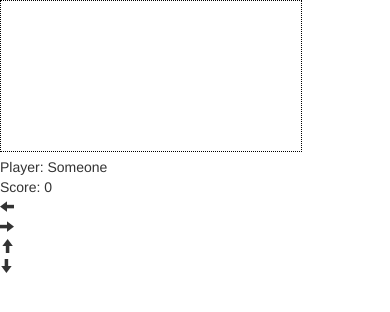
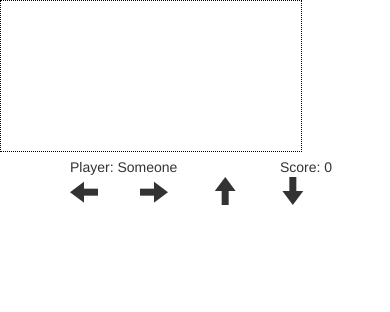
Before and after one commit to jhenriquez/flatland, a website: page app/game.html in a window 390 px wide. Drawn offline with Linux system fonts and the light colour scheme.

Commit message:
Fixed control icon locations.

```diff
--- a/app/css/game-default.css
+++ b/app/css/game-default.css
@@ -12,7 +12,12 @@ li span {
 }
 
 canvas {
+	margin: auto;
 	border: 1px dotted black;
+}
+
+i.glyphicon {
+ font-size: 2em;
 }
 
 #GameOver {
--- a/app/game.html
+++ b/app/game.html
@@ -35,24 +35,24 @@
 			</div>
 		</div>
 		<div class="row">
-			<div class="col-md-4 col-md-offset-2">
+			<div class="col-md-4 col-md-offset-2 col-xs-4 col-xs-offset-2">
 				Player: <span id="player">Someone</span>
 			</div>
-			<div class="col-md-4 col-md-offset-2">
+			<div class="col-md-4 col-md-offset-2 col-xs-4 col-xs-offset-2">
 				Score: <span id="score">0</span>
 			</div>
 		</div>
 		<div class="row">
-			<div id="left" class="col-sm-1 col-sm-offset-4">
+			<div id="left" class="hidden-md hidden-sm hidden-lg col-xs-2 col-xs-offset-2">
 				<i class="glyphicon glyphicon-arrow-left"></i>
 			</div>
-			<div id="right" class="col-sm-1">
+			<div id="right" class="hidden-md hidden-sm hidden-lg col-xs-2">
 				<i class="glyphicon glyphicon-arrow-right"></i>
 			</div>
-			<div id="up" class="col-sm-1">
+			<div id="up" class="hidden-md hidden-sm hidden-lg col-xs-2">
 				<i class="glyphicon glyphicon-arrow-up"></i>
 			</div>
-			<div id="down" class="col-sm-1">
+			<div id="down" class="hidden-md hidden-sm hidden-lg col-xs-2">
 				<i class="glyphicon glyphicon-arrow-down"></i>
 			</div>
 		</div>
```
